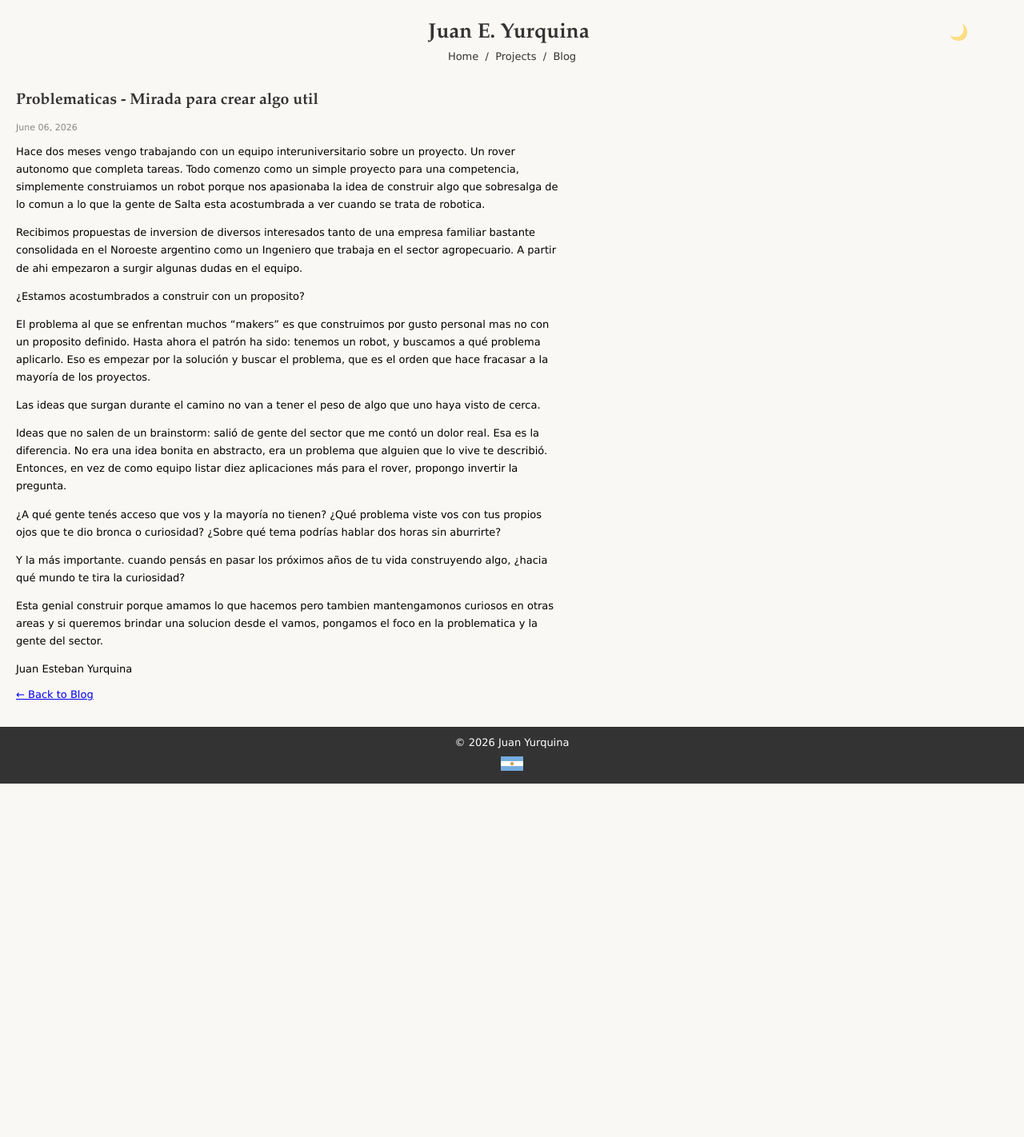
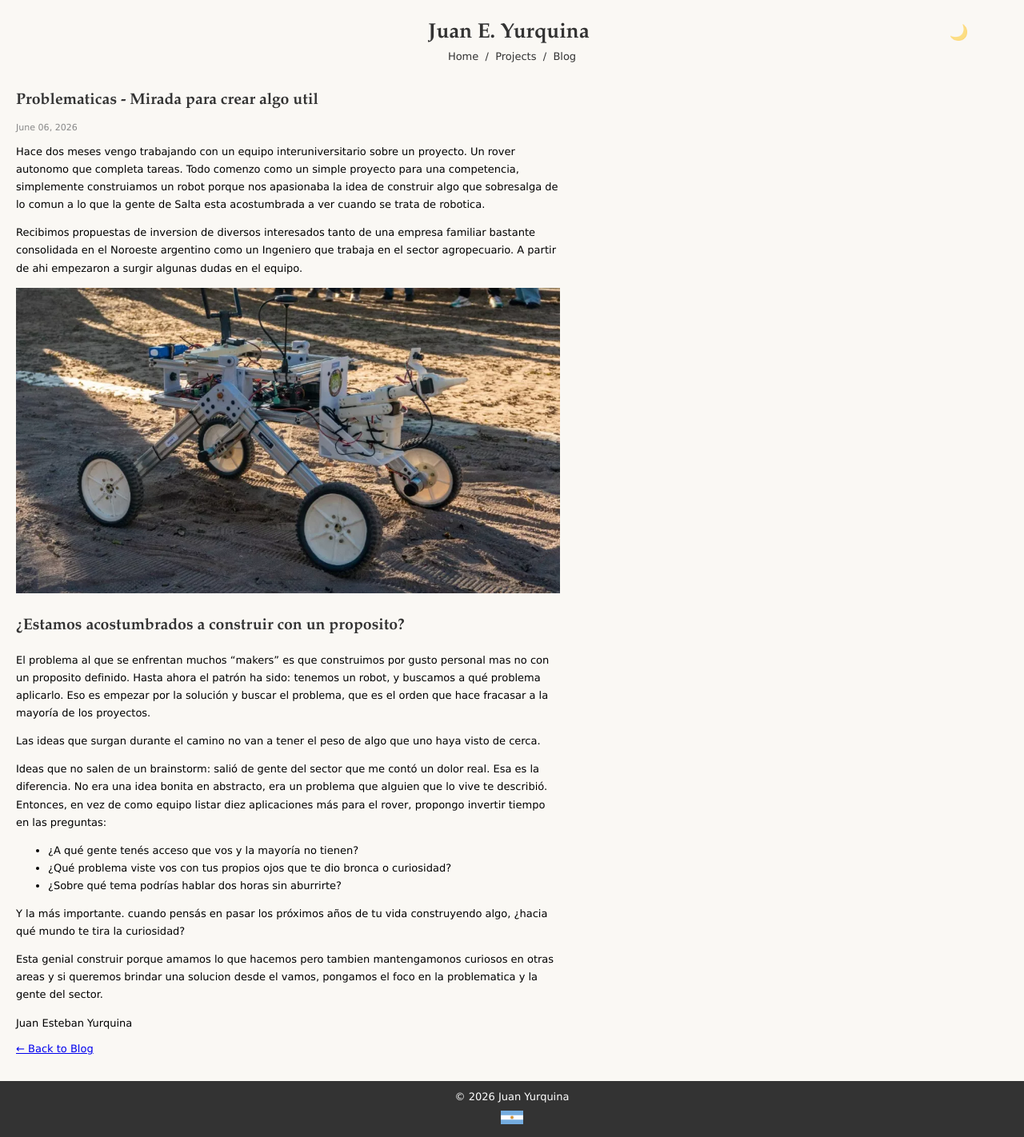
Before and after one commit to estebanjy/estebanjy.github.io, a Jekyll site: the page built from _posts/2026-06-6-Brainstorm-is-useless.md, in a window 1280 px wide. Shown: the whole page at 80% size. Built offline with Jekyll 4.4.1, drawn with Linux system fonts in a browser that asks for light colours; before the commit the page ends 980 px from its top, so only the background shows below that.

Commit message:
fix post

```diff
--- a/_posts/2026-06-6-Brainstorm-is-useless.md
+++ b/_posts/2026-06-6-Brainstorm-is-useless.md
@@ -9,17 +9,19 @@ Hace dos meses vengo trabajando con un equipo interuniversitario sobre un proyec
 
 Recibimos propuestas de inversion de diversos interesados tanto de una empresa familiar bastante consolidada en el Noroeste argentino como un Ingeniero que trabaja en el sector agropecuario. A partir de ahi empezaron a surgir algunas dudas en el equipo.
 
-¿Estamos acostumbrados a construir con un proposito?
+![Rovik-1](/images/rovik-1.webp)
+
+## ¿Estamos acostumbrados a construir con un proposito?
 
 El problema al que se enfrentan muchos "makers" es que construimos por gusto personal mas no con un proposito definido. Hasta ahora el patrón ha sido: tenemos un robot, y buscamos a qué problema aplicarlo. Eso es empezar por la solución y buscar el problema, que es el orden que hace fracasar a la mayoría de los proyectos.
 
 Las ideas que surgan durante el camino no van a tener el peso de algo que uno haya visto de cerca.
 
-Ideas que no salen de un brainstorm: salió de gente del sector que me contó un dolor real. Esa es la diferencia. No era una idea bonita en abstracto, era un problema que alguien que lo vive te describió. Entonces, en vez de como equipo listar diez aplicaciones más para el rover, propongo invertir la pregunta.
+Ideas que no salen de un brainstorm: salió de gente del sector que me contó un dolor real. Esa es la diferencia. No era una idea bonita en abstracto, era un problema que alguien que lo vive te describió. Entonces, en vez de como equipo listar diez aplicaciones más para el rover, propongo invertir tiempo en las preguntas:
 
-¿A qué gente tenés acceso que vos y la mayoría no tienen?
-¿Qué problema viste vos con tus propios ojos que te dio bronca o curiosidad?
-¿Sobre qué tema podrías hablar dos horas sin aburrirte?
+* ¿A qué gente tenés acceso que vos y la mayoría no tienen?
+* ¿Qué problema viste vos con tus propios ojos que te dio bronca o curiosidad?
+* ¿Sobre qué tema podrías hablar dos horas sin aburrirte?
 
 Y la más importante. cuando pensás en pasar los próximos años de tu vida construyendo algo, ¿hacia qué mundo te tira la curiosidad?
 
```
Also changed, not shown: _posts/2026-05-31-Zoe.md (+3 -1 lines), images/rovik-1.webp (added).
